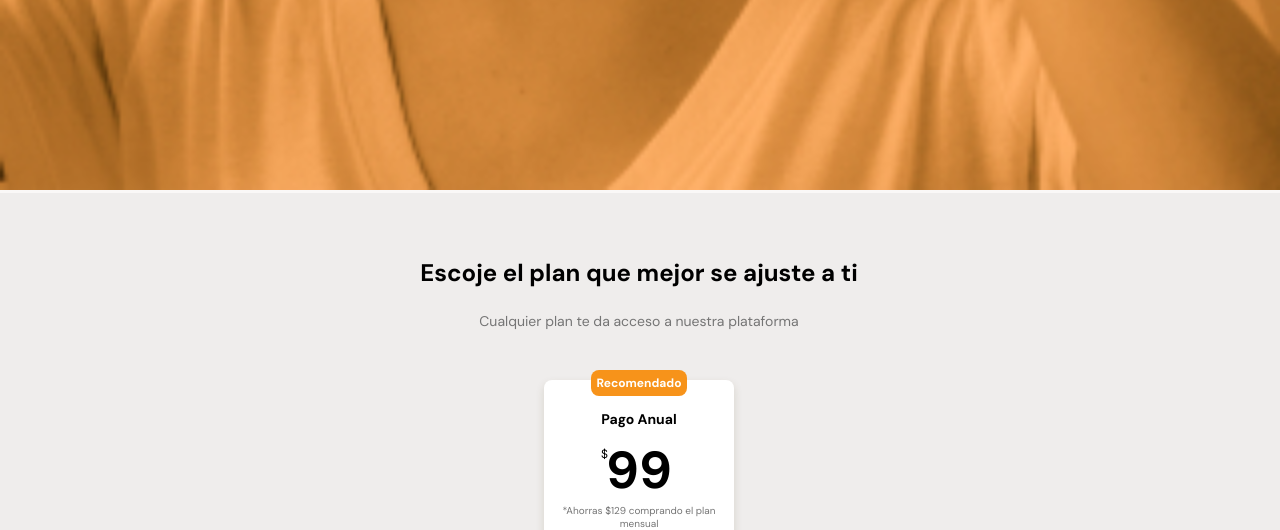
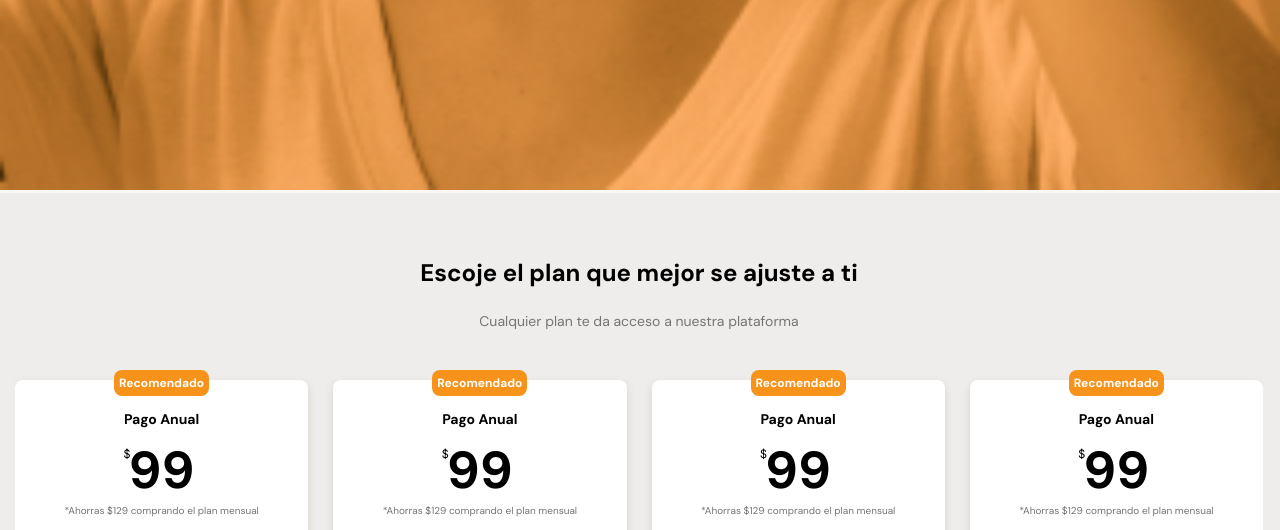
Before and after one commit to BWZ-CODE/mobile-first, a plain HTML site: page index.html in a window 1280 px wide. Shown: the part 3229-3759 px from the top of the page. Drawn offline with Linux system fonts and the light colour scheme.

Commit message:
Se hace algo genial con el overflow y scroll en la parte de planes

```diff
--- a/index.html
+++ b/index.html
@@ -97,12 +97,35 @@
                 <h2>Escoje el plan que mejor se ajuste a ti</h2>
                 <p>Cualquier plan te da acceso a nuestra plataforma</p>
             </article>
+            <div class="choose_plan_container">
                 <div class="choose_plan--plans">
                     <p class="choose_plan--plans1">Recomendado</p>
                     <p class="choose_plan--plans2">Pago Anual</p>
                     <p class="choose_plan--plans4">99<span class="choose_plan--plans3">$</span></p>
                     <p class="choose_plan--plans5">*Ahorras $129 comprando el plan mensual</p>
                     <a href="/" class="choose_plan--button">Escoger este<span class="choose_plan--button--logo"></span></a>
+                </div>
+                <div class="choose_plan--plans">
+                    <p class="choose_plan--plans1">Recomendado</p>
+                    <p class="choose_plan--plans2">Pago Anual</p>
+                    <p class="choose_plan--plans4">99<span class="choose_plan--plans3">$</span></p>
+                    <p class="choose_plan--plans5">*Ahorras $129 comprando el plan mensual</p>
+                    <a href="/" class="choose_plan--button">Escoger este<span class="choose_plan--button--logo"></span></a>
+                </div>
+                <div class="choose_plan--plans">
+                    <p class="choose_plan--plans1">Recomendado</p>
+                    <p class="choose_plan--plans2">Pago Anual</p>
+                    <p class="choose_plan--plans4">99<span class="choose_plan--plans3">$</span></p>
+                    <p class="choose_plan--plans5">*Ahorras $129 comprando el plan mensual</p>
+                    <a href="/" class="choose_plan--button">Escoger este<span class="choose_plan--button--logo"></span></a>
+                </div>
+                <div class="choose_plan--plans">
+                    <p class="choose_plan--plans1">Recomendado</p>
+                    <p class="choose_plan--plans2">Pago Anual</p>
+                    <p class="choose_plan--plans4">99<span class="choose_plan--plans3">$</span></p>
+                    <p class="choose_plan--plans5">*Ahorras $129 comprando el plan mensual</p>
+                    <a href="/" class="choose_plan--button">Escoger este<span class="choose_plan--button--logo"></span></a>
+                </div>
             </div>
 
         </section>
--- a/mobile.css
+++ b/mobile.css
@@ -353,8 +353,17 @@ main{
 
 }
 
+.choose_plan_container{
+    display: flex;
+    gap: 25px;
+    height:316px;
+    overflow-x: scroll;
+    overscroll-behavior-x: contain;
+    scroll-snap-type:x proximity;
+}
+
 .choose_plan{
-    display: flex;
+    /*display: flex;*/
     flex-direction: column;
     width: 100%;
     min-width: 288px;
@@ -383,10 +392,13 @@ main{
 .choose_plan--plans{
     display: flex;
     position: relative;
+    scroll-snap-align:center;
     align-items: center;
     flex-direction: column;
     margin-top: 50px;
-    width: 190px;
+    width: 70%;
+    min-width: 230px;
+    max-width: 300px;
     height: auto;
     background-color: var(--just-white);
     padding: 15px;
```
Lines whose indentation alone changed are shown as unchanged.
